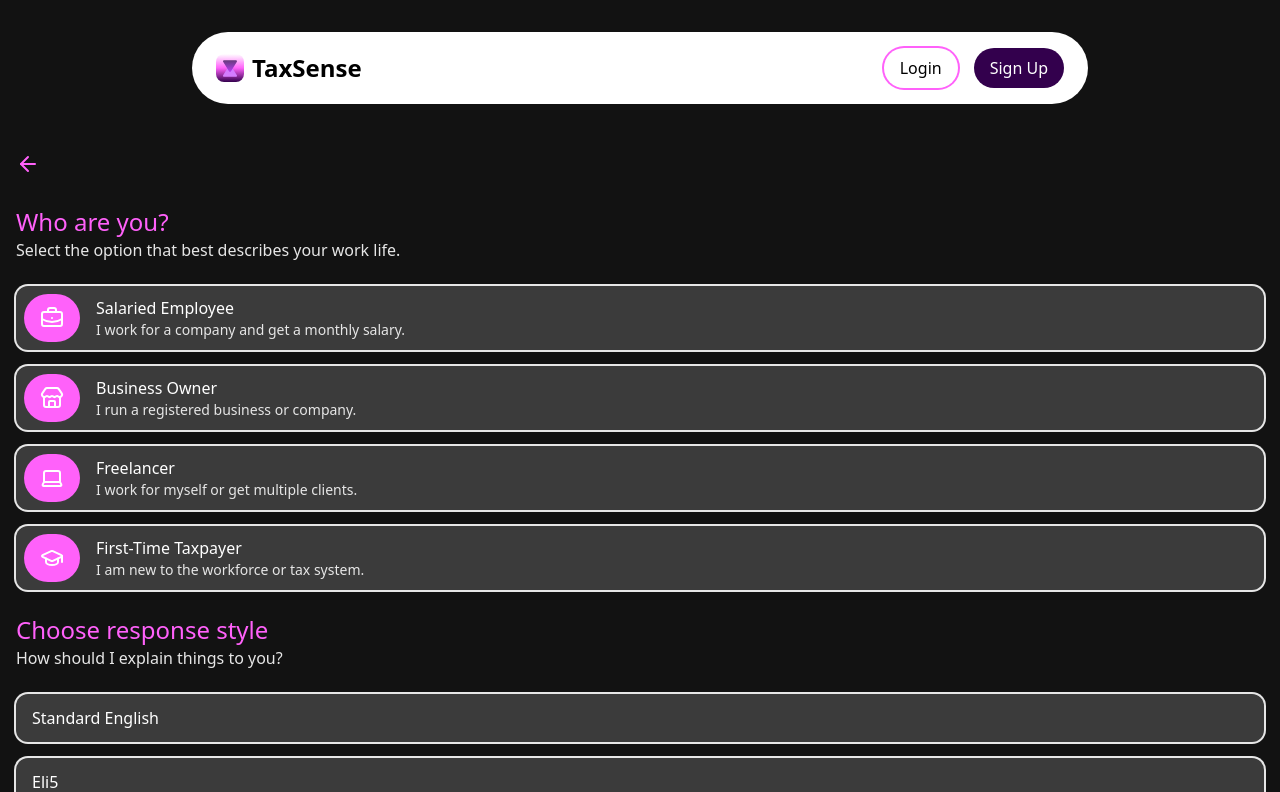
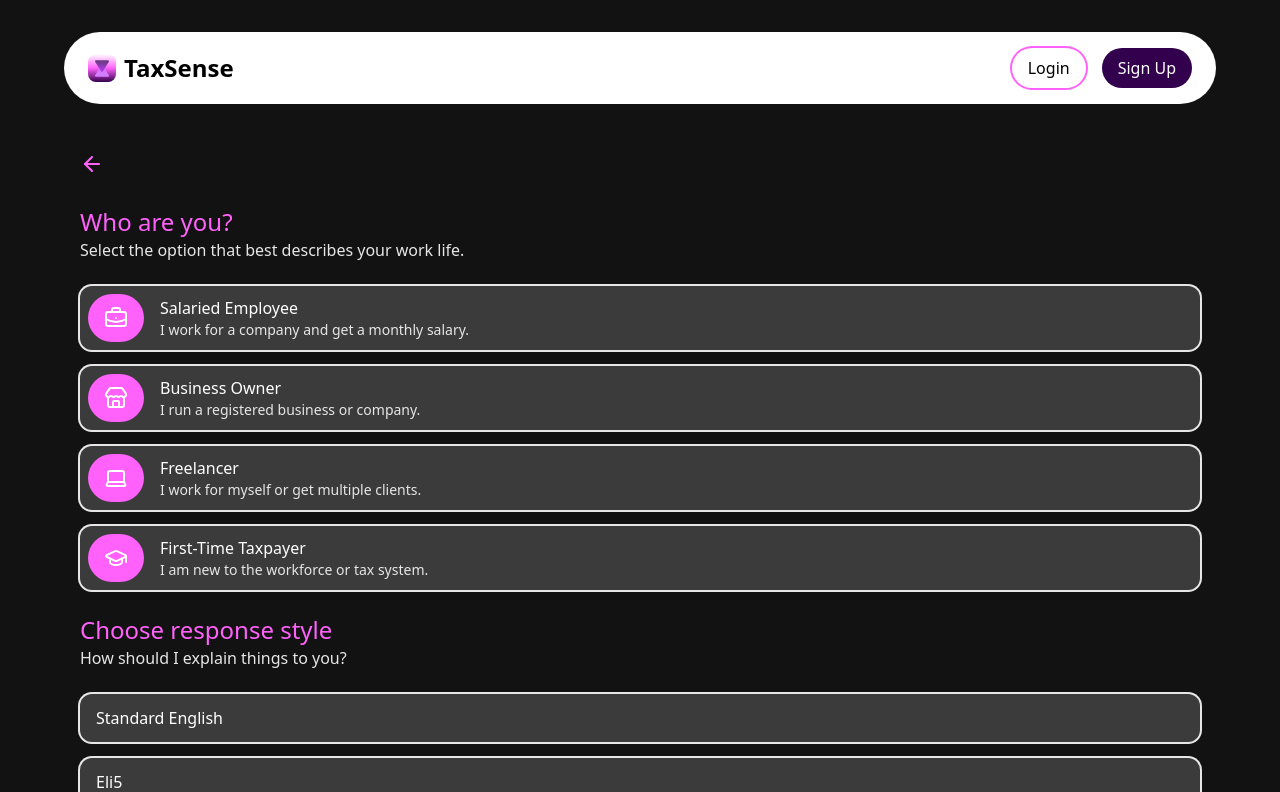
Before and after one commit to hassanismailtech/tax-mate, a React (Vite) app: page /setup in a window 1280 px wide. Shown: the top 792 px of the page. Built offline with nearby package versions, Linux system fonts and the light colour scheme.

Commit message:
style(pages/usersetup): center content within max-width container

```diff
--- a/src/pages/UserSetup/UserSetup.jsx
+++ b/src/pages/UserSetup/UserSetup.jsx
@@ -12,7 +12,7 @@ export default function UserSetup() {
   };
 
   return (
-    <main className="p-4 flex flex-col gap-6">
+    <main className="w-full p-4 flex flex-col gap-6 md:mx-auto md:max-w-6xl">
       <header>
         <button
           className="text-[hsl(var(--color-accent))] cursor-pointer"
--- a/src/shared/ui/Header.jsx
+++ b/src/shared/ui/Header.jsx
@@ -7,8 +7,8 @@ export default function Header() {
   const [isOpen, setIsOpen] = useState(false);
 
   return (
-    <header className="flex justify-center md:p-8">
-      <div className="flex-1 flex justify-between items-center p-4 text-[hsl(var(--text-primary))] md:bg-white md:text-black md:px-6 md:rounded-full md:max-w-4xl">
+    <header className="flex justify-center md:py-8 md:px-4">
+      <div className="flex-1 flex justify-between items-center p-4 text-[hsl(var(--text-primary))] md:bg-white md:text-black md:px-6 md:rounded-full md:max-w-6xl">
         <div className="flex items-center gap-2">
           <img src={Logo} alt="App logo" />
           <h1 className="font-bold text-md md:text-2xl">TaxSense</h1>
```
